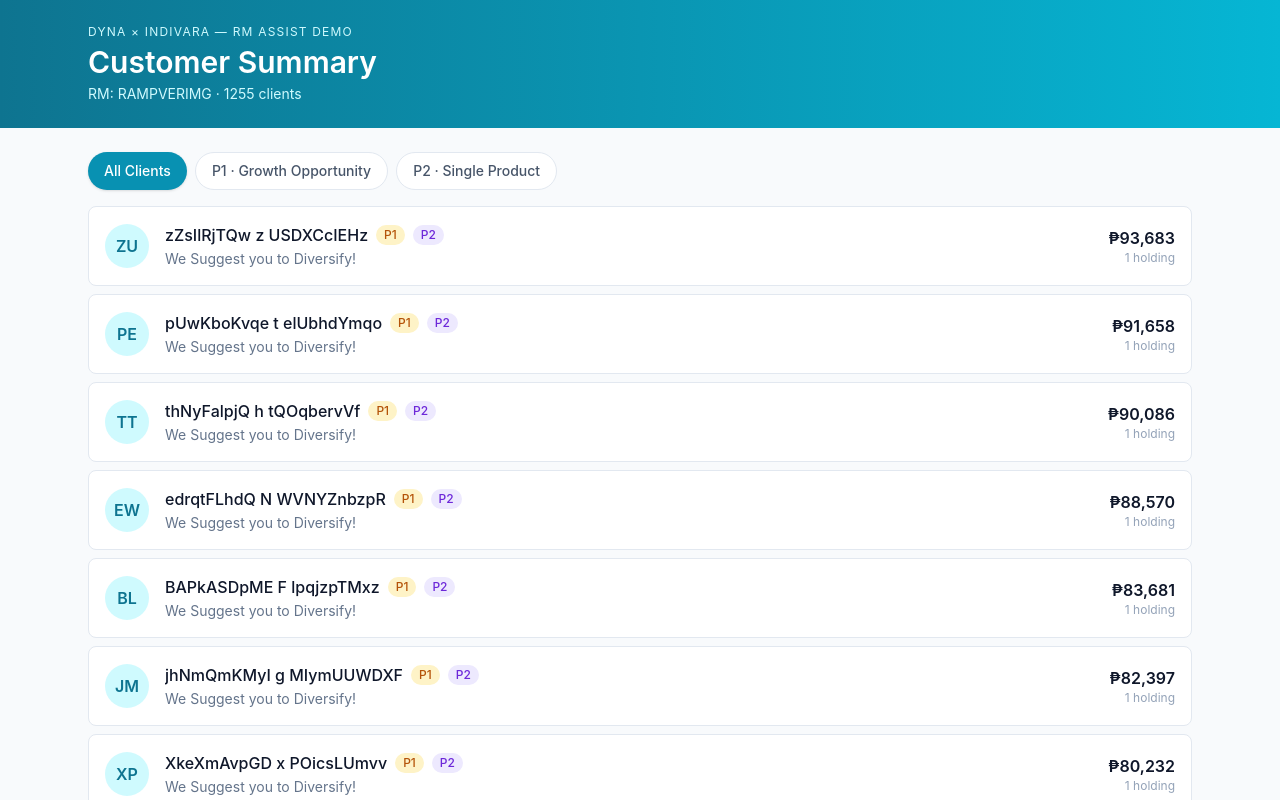
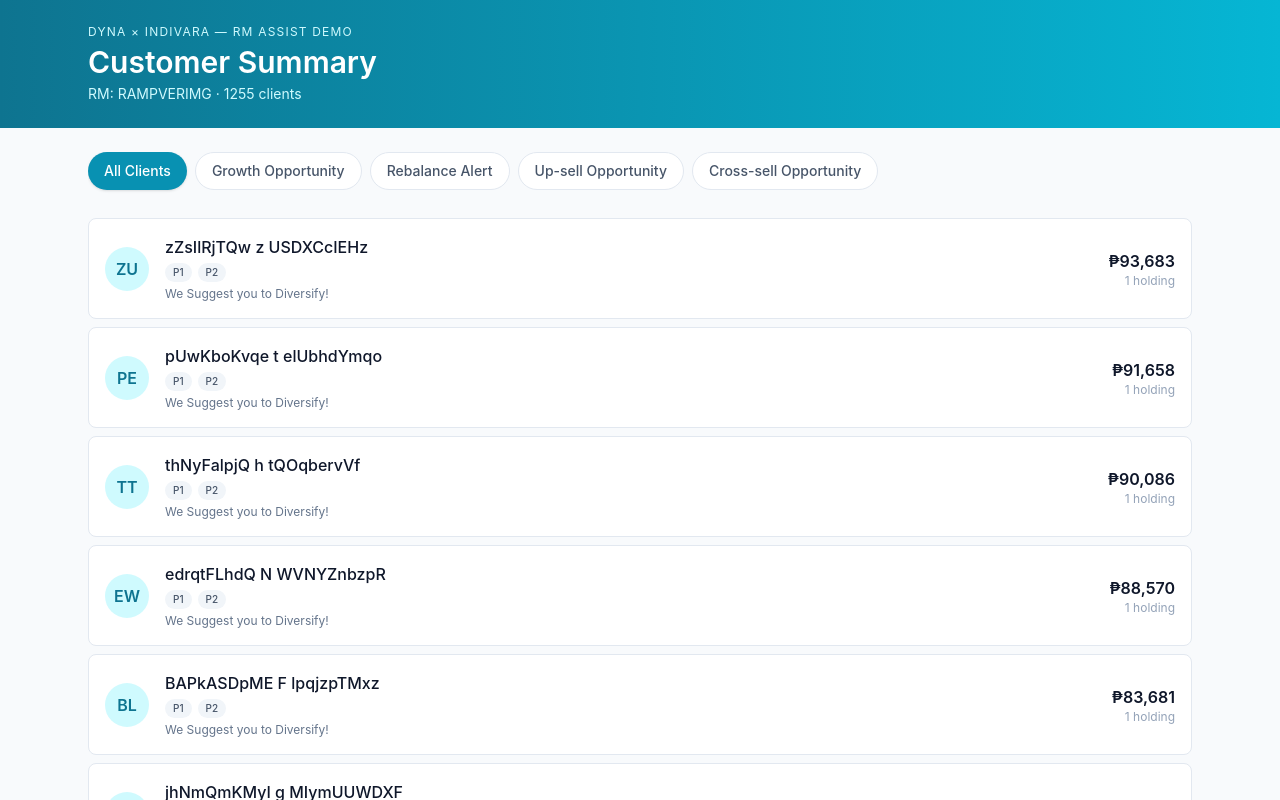
Before and after one commit to sunyue777/indivara-demo, a Next.js app: page / in a window 1280 px wide. Shown: the top 800 px of the page. Built offline with nearby package versions, Linux system fonts and the light colour scheme.

Commit message:
Update index.js

```diff
--- a/pages/index.js
+++ b/pages/index.js
@@ -2,6 +2,28 @@ import { useEffect, useState } from 'react';
 import Link from 'next/link';
 
 const fmt = (n) => '₱' + Number(n || 0).toLocaleString('en-PH', { maximumFractionDigits: 0 });
+
+const FILTERS = [
+  { key: 'ALL',       label: 'All Clients',          color: 'slate' },
+  { key: 'GROWTH',    label: 'Growth Opportunity',   color: 'emerald' },
+  { key: 'REBALANCE', label: 'Rebalance Alert',      color: 'rose' },
+  { key: 'UPSELL',    label: 'Up-sell Opportunity',  color: 'violet' },
+  { key: 'CROSSSELL', label: 'Cross-sell Opportunity', color: 'amber' },
+];
+
+const TAG_STYLE = {
+  GROWTH:    'bg-emerald-100 text-emerald-700',
+  REBALANCE: 'bg-rose-100 text-rose-700',
+  UPSELL:    'bg-violet-100 text-violet-700',
+  CROSSSELL: 'bg-amber-100 text-amber-700',
+};
+
+const TAG_SHORT = {
+  GROWTH: 'Growth',
+  REBALANCE: 'Rebalance',
+  UPSELL: 'Up-sell',
+  CROSSSELL: 'Cross-sell',
+};
 
 export default function Home() {
   const [data, setData] = useState(null);
@@ -12,7 +34,8 @@ export default function Home() {
     setLoading(true);
     fetch(`/api/client-list?sales_code=RAMPVERIMG&priority_filter=${filter}&page=1&page_size=30`)
       .then(r => r.json())
-      .then(d => { setData(d); setLoading(false); });
+      .then(d => { setData(d); setLoading(false); })
+      .catch(() => setLoading(false));
   }, [filter]);
 
   return (
@@ -21,24 +44,24 @@ export default function Home() {
         <div className="max-w-6xl mx-auto px-4 sm:px-6 py-6">
           <div className="text-xs uppercase tracking-widest text-brand-100">Dyna × Indivara — RM Assist Demo</div>
           <h1 className="text-2xl sm:text-3xl font-semibold mt-1">Customer Summary</h1>
-          <div className="text-sm text-brand-100 mt-1">RM: RAMPVERIMG · {data?.total || 0} clients</div>
+          <div className="text-sm text-brand-100 mt-1">RM: RAMPVERIMG · {data?.total ?? 0} clients</div>
         </div>
       </header>
 
       <div className="max-w-6xl mx-auto px-4 sm:px-6 py-6">
         {/* Filter tabs */}
-        <div className="flex gap-2 mb-4">
-          {['ALL', 'P1', 'P2'].map(f => (
+        <div className="flex gap-2 mb-5 overflow-x-auto pb-2">
+          {FILTERS.map(f => (
             <button
-              key={f}
-              onClick={() => setFilter(f)}
-              className={`px-4 py-2 rounded-full text-sm font-medium transition ${
-                filter === f
+              key={f.key}
+              onClick={() => setFilter(f.key)}
+              className={`px-4 py-2 rounded-full text-sm font-medium transition whitespace-nowrap ${
+                filter === f.key
                   ? 'bg-brand-600 text-white shadow'
                   : 'bg-white text-slate-600 border border-slate-200 hover:border-brand-300'
               }`}
             >
-              {f === 'ALL' ? 'All Clients' : f === 'P1' ? 'P1 · Growth Opportunity' : 'P2 · Single Product'}
+              {f.label}
             </button>
           ))}
         </div>
@@ -47,7 +70,11 @@ export default function Home() {
           <div className="bg-white rounded-lg p-8 text-center text-slate-400">Loading…</div>
         )}
 
-        {!loading && data && (
+        {!loading && data && data.clients.length === 0 && (
+          <div className="bg-white rounded-lg p-8 text-center text-slate-400">No clients match this filter.</div>
+        )}
+
+        {!loading && data && data.clients.length > 0 && (
           <div className="space-y-2">
             {data.clients.map(c => (
               <Link
@@ -62,13 +89,16 @@ export default function Home() {
                   <div className="flex-1 min-w-0">
                     <div className="flex items-center gap-2 flex-wrap">
                       <div className="font-medium text-slate-900 truncate">{c.client_name}</div>
+                      {c.age && <span className="text-xs text-slate-400">· age {c.age}</span>}
+                    </div>
+                    <div className="flex items-center gap-1.5 mt-1 flex-wrap">
                       {c.priority_flags.map(f => (
-                        <span key={f} className={`text-xs px-2 py-0.5 rounded-full font-medium ${
-                          f === 'P1' ? 'bg-amber-100 text-amber-700' : 'bg-violet-100 text-violet-700'
-                        }`}>{f}</span>
+                        <span key={f} className={`text-[10px] px-2 py-0.5 rounded-full font-medium ${TAG_STYLE[f] || 'bg-slate-100 text-slate-600'}`}>
+                          {TAG_SHORT[f] || f}
+                        </span>
                       ))}
                     </div>
-                    <div className="text-sm text-slate-500 truncate mt-0.5">{c.ai_suggestion}</div>
+                    <div className="text-xs text-slate-500 truncate mt-1">{c.ai_suggestion}</div>
                   </div>
                   <div className="text-right shrink-0">
                     <div className="font-semibold text-slate-900">{fmt(c.aum)}</div>
@@ -81,7 +111,7 @@ export default function Home() {
         )}
 
         <div className="text-xs text-slate-400 text-center mt-8">
-          Showing first 30 of {data?.total || 0}. This index page is for testing — in production, Indivara renders the list in Avantrade.
+          Showing first 30 of {data?.total ?? 0}. This page is for testing — Indivara renders the list in Avantrade.
         </div>
       </div>
     </div>
```
